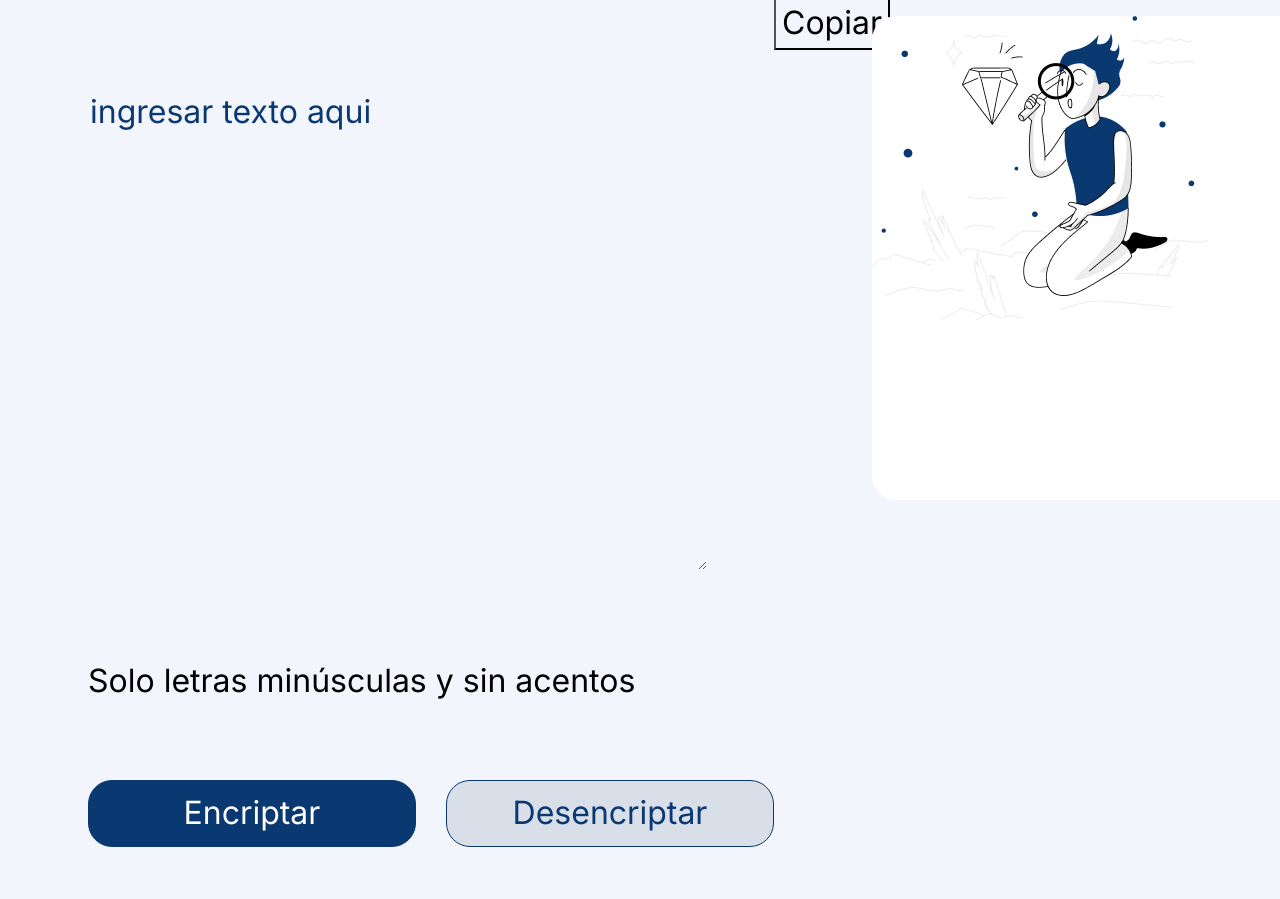
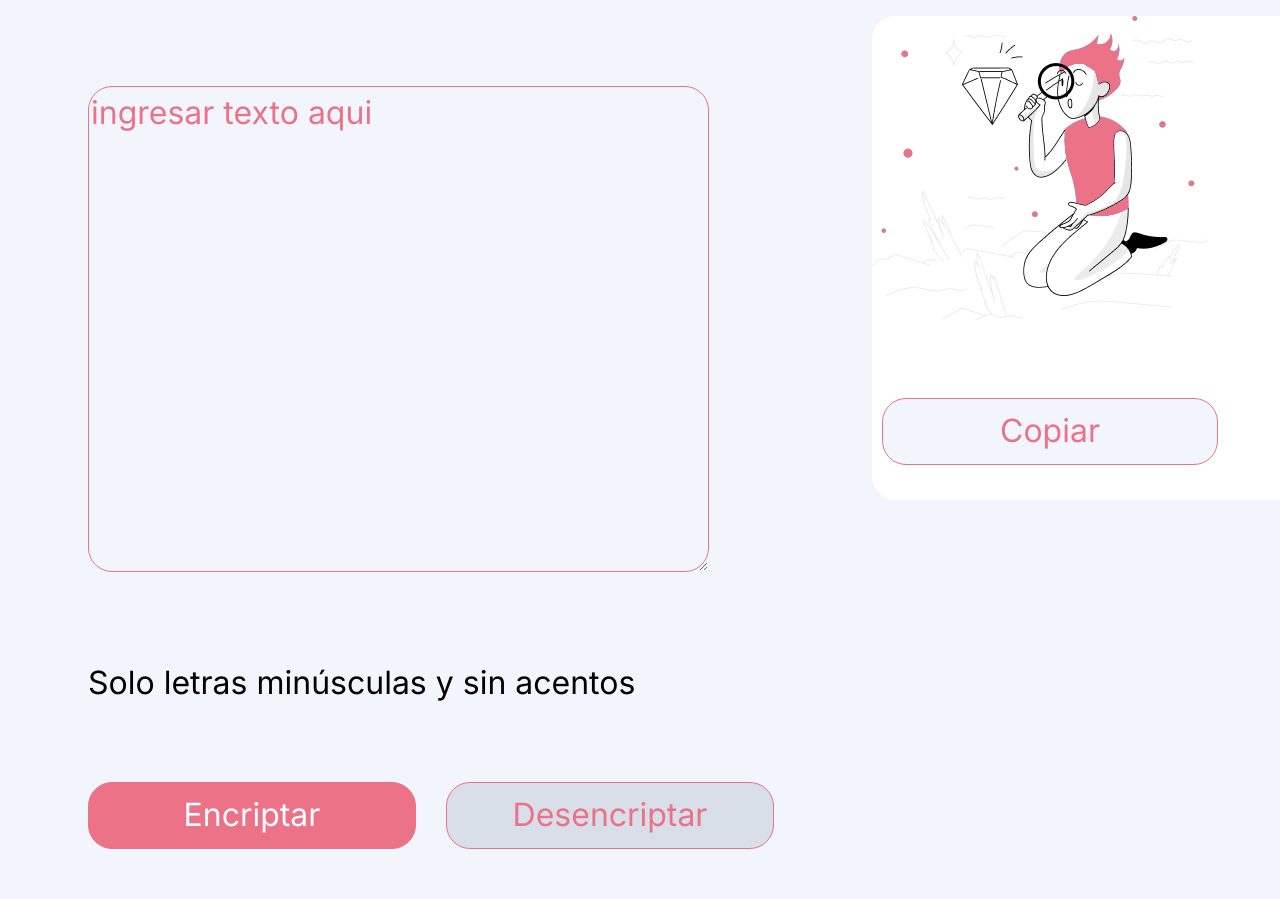
Before and after one commit to AdriSel25/Adri-Encriptador-Texto, a plain HTML site: page index.html in a window 1280 px wide. Shown: the part 86-985 px from the top of the page. Drawn offline with Linux system fonts and the light colour scheme.

Commit message:
todo rosa

```diff
--- a/index.html
+++ b/index.html
@@ -12,7 +12,7 @@
 </head>
 <body>
     <header>
-        <img class="logo" src="imagenes/Logo.png" alt="Logo Alura">
+        <img class="logo" src="imagenes/Logorosa.png" alt="Logo Alura">
     </header>
     <main>
         <section>
@@ -28,7 +28,7 @@
         <section>
             <textarea class="mensaje" cols="20" rows="10"></textarea>
             <div>
-                <button id="copiar" onclick="copiarTxt()">Copiar</button>
+                <button class="copiar" onclick="copiarTxt()">Copiar</button>
             </div>
         </section>
     </main>
--- a/script.js
+++ b/script.js
@@ -49,7 +49,6 @@ function desencriptar(stringDesencriptada){
 }
 
 function copiarTxt(){
-
     let texto = document.querySelector('.mensaje');
     let mensajeTXT = texto.value;
 
--- a/style.css
+++ b/style.css
@@ -19,13 +19,15 @@ main{
 }
 
 .text-area{
-    border: none;
-    color: #0A3871;
+    border-color: #ec7287;
+    border-radius: 24px;
+    outline:none;
+    color: #ec7287;
     margin-top: 90px;
     text-transform: lowercase;
 }
 
-::placeholder{color: #0A3871; }
+::placeholder{color: #ec7287; }
 
 .text-area :focus{
     outline:none;
@@ -33,11 +35,11 @@ main{
 
 .mensaje{
     background-color: white;
-    background-image: url(imagenes/Muñeco.png);
+    background-image: url(imagenes/Muñecorosa.png);
     background-repeat: no-repeat;
     border: none;
     border-radius: 24px;
-    color: #0A3871;
+    color: #ec7287;
     margin-left: 98px;
     margin-top: 20px;
     padding-left: 20px;
@@ -56,9 +58,9 @@ main{
 
 .btn-desencriptar{
     background-color: #d8dfe8;
-    border: 1px solid #0A3871 ;
+    border: 1px solid #ec7287 ;
     border-radius: 24px;
-    color: #0A3871;
+    color: #ec7287;
     cursor: pointer;
     height: 67px;
     margin-left: 30px;
@@ -67,8 +69,8 @@ main{
 }
 
 .btn-encriptar{
-    background-color: #0A3871;
-    border: 1px solid #0A3871 ;
+    background-color: #ec7287;
+    border: 1px solid #ec7287 ;
     border-radius: 24px;
     color: white;
     cursor: pointer;
@@ -77,9 +79,9 @@ main{
 }
 
 .copiar{
-    border: 1px solid #0A3871 ;
+    border: 1px solid #ec7287 ;
     border-radius: 24px;
-    color:#0A3871;
+    color:#ec7287;
     cursor: pointer;
     height: 67px;
     margin-left: 108px;
```
Also changed, not shown: imagenes/Logorosa.png (added), imagenes/Muñecorosa.png (added).
